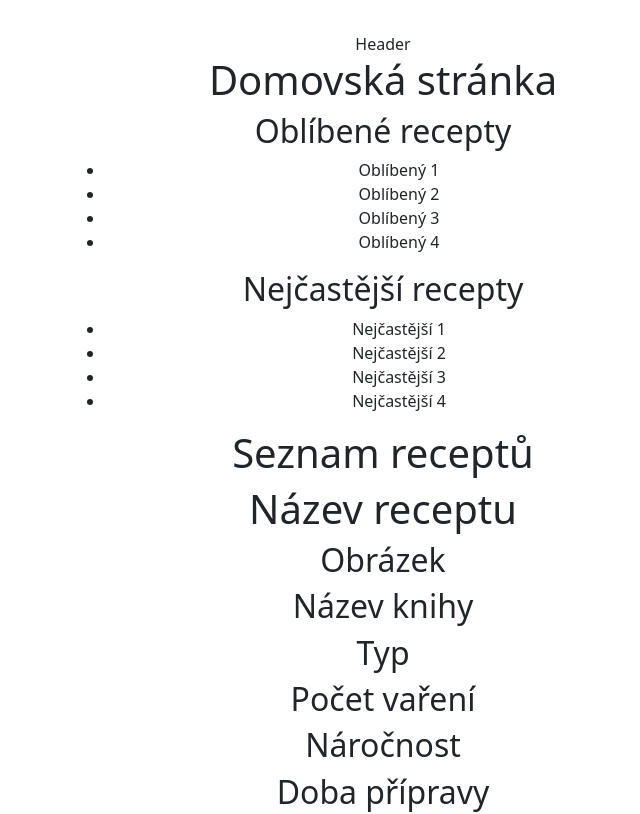
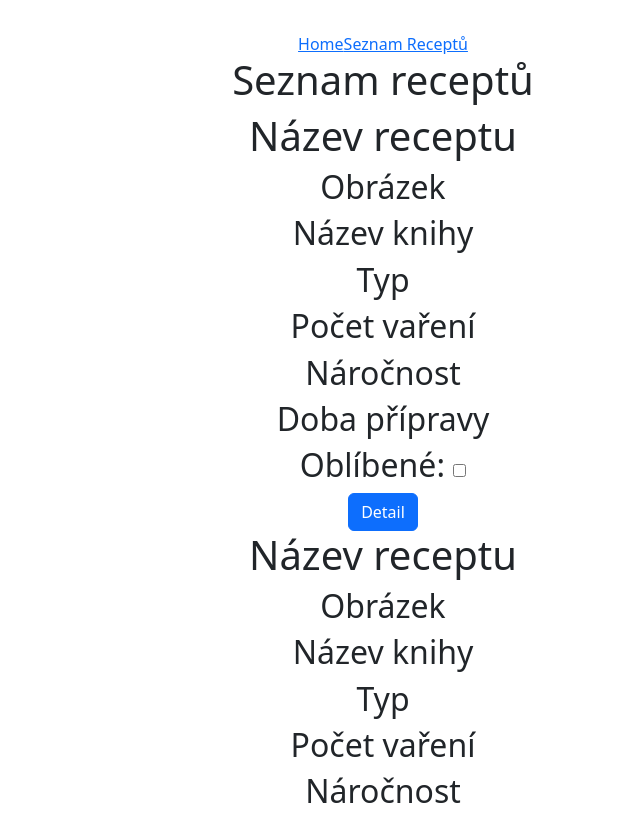
Before and after one commit to Eleps25/M-recepty, a React (Vite) app: page /recipelist in a window 1280 px wide. Shown: the top 814 px of the page, without its empty margins (257-897 px from the left). Built offline with nearby package versions, Linux system fonts and the light colour scheme.

Commit message:
basic routes added

```diff
--- a/src/App.tsx
+++ b/src/App.tsx
@@ -1,18 +1,18 @@
 import "./App.css";
-import Footer from "./components/Footer/Footer";
-import Header from "./components/Header/Header";
 import Home from "./components/Home/Home";
 import RecipeDetailPage from "./components/RecipeDetailPage/RecipeDetailPage";
 import RecipeList from "./components/RecipeList/RecipeList";
 
+import {Routes, Route} from "react-router-dom";
+
 function App() {
   return (
     <>
-      <Header />
-      <Home />
-      <RecipeList />
-      <RecipeDetailPage />
-      <Footer />
+      <Routes>
+        <Route path="/" element={<Home />} />
+        <Route path="/recipelist" element={<RecipeList />} />
+        <Route path="/recipelist/:id" element={<RecipeDetailPage />} />
+      </Routes>
     </>
   );
 }
--- a/src/components/Header/Header.tsx
+++ b/src/components/Header/Header.tsx
@@ -1,5 +1,12 @@
+import {Link} from "react-router-dom"
+
 const Header: React.FC = () => {
-  return <header>Header</header>;
+  return (
+<header>
+    <Link to="/">Home</Link>
+    <Link to="/recipelist">Seznam Receptů</Link>
+</header>
+  );
 };
 
 export default Header;
--- a/src/components/Recipe/Recipe.tsx
+++ b/src/components/Recipe/Recipe.tsx
@@ -1,4 +1,5 @@
 import { useState } from "react";
+import { Link } from "react-router-dom";
 
 import Button from "react-bootstrap/Button";
 
@@ -21,7 +22,7 @@ const Recipe: React.FC = () => {
           onChange={() => setIsFavourite(!isFavourite)}
         />
       </h2>
-      <Button>Detail</Button>
+      <Link to="/recipelist/1"><Button>Detail</Button></Link>
     </div>
   );
 };
--- a/src/components/RecipeDetail/RecipeDetail.tsx
+++ b/src/components/RecipeDetail/RecipeDetail.tsx
@@ -1,4 +1,5 @@
 import { useState } from "react";
+import { Link } from "react-router-dom";
 
 import Button from "react-bootstrap/Button";
 
@@ -22,6 +23,7 @@ const RecipeDetail: React.FC = () => {
       >
         Počet vaření +1
       </Button>
+      <Link to="/recipelist"><Button>Zpět</Button></Link>
     </div>
   );
 };
--- a/src/main.tsx
+++ b/src/main.tsx
@@ -1,11 +1,18 @@
-import React from 'react'
-import ReactDOM from 'react-dom/client'
-import App from './App.tsx'
-import './index.css'
-import 'bootstrap/dist/css/bootstrap.min.css';
+import React from "react";
+import ReactDOM from "react-dom/client";
+import App from "./App.tsx";
+import "./index.css";
+import "bootstrap/dist/css/bootstrap.min.css";
+import { BrowserRouter } from "react-router-dom";
+import Header from "./components/Header/Header.tsx";
+import Footer from "./components/Footer/Footer.tsx";
 
-ReactDOM.createRoot(document.getElementById('root')!).render(
+ReactDOM.createRoot(document.getElementById("root")!).render(
   <React.StrictMode>
-    <App />
-  </React.StrictMode>,
-)
+    <BrowserRouter>
+      <Header />
+      <App />
+      <Footer />
+    </BrowserRouter>
+  </React.StrictMode>
+);
```
